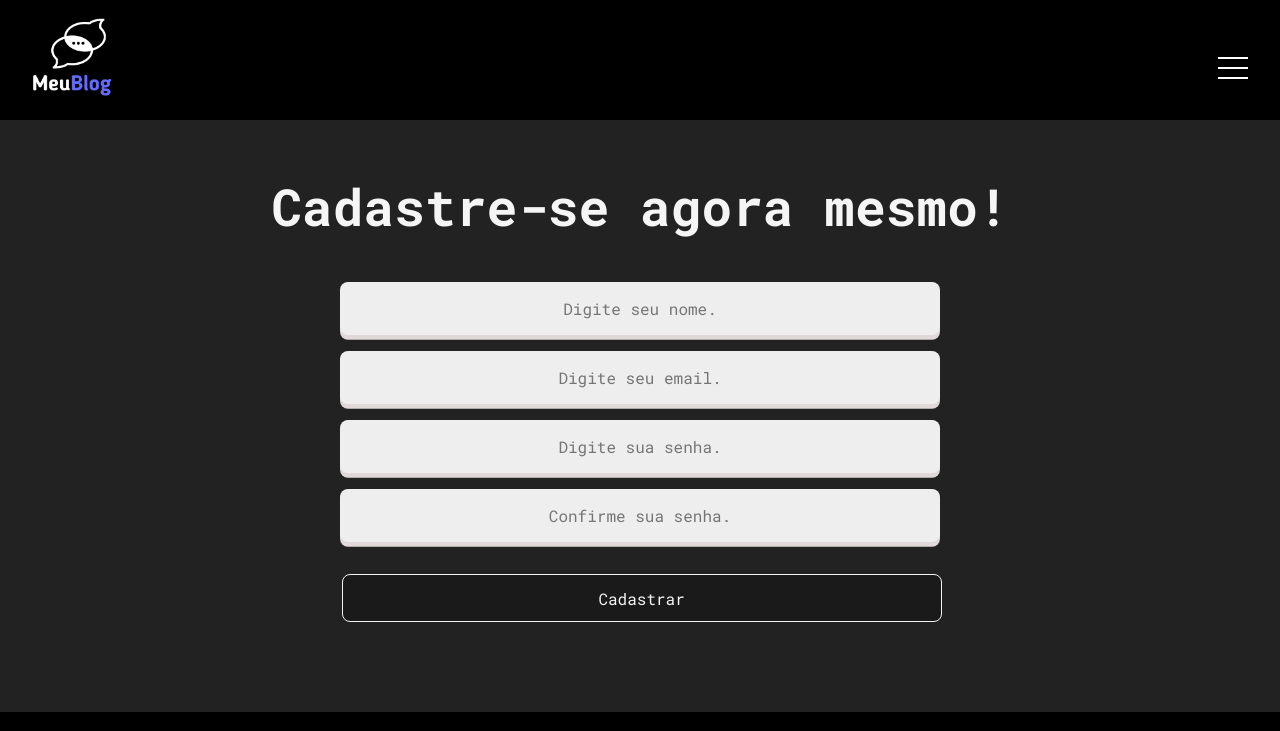
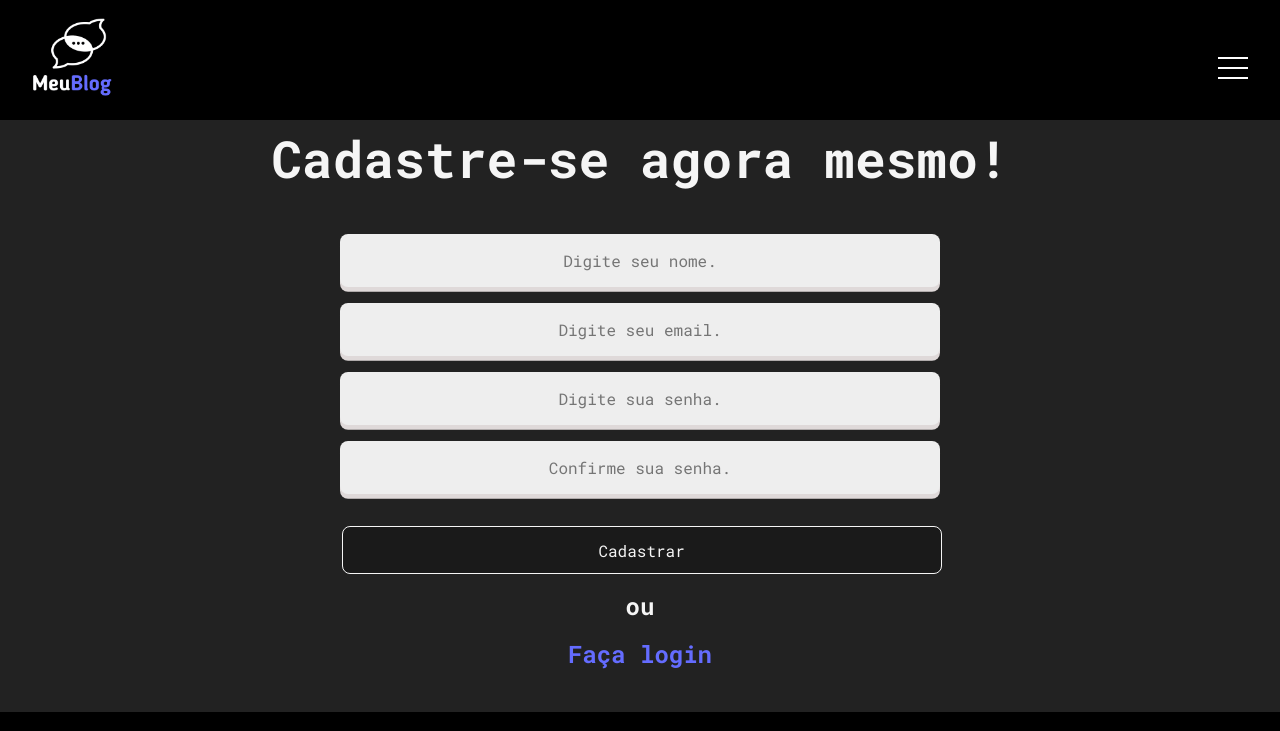
Before and after one commit to alexandreSouza31/Meu_Blog, a React (Vite) app: page /register in a window 1280 px wide. Shown: the top 731 px of the page. Built offline with nearby package versions, Linux system fonts and the light colour scheme; no server answers.

Commit message:
will add the register and login links

```diff
--- a/src/components/pages/Login/Login.jsx
+++ b/src/components/pages/Login/Login.jsx
@@ -4,6 +4,7 @@ import { useAuthentication } from "../../../hooks/useAuthentication";
 
 import "./Login.css";
 import CustomInput from "../../elements/CustomInput";
+import { Link } from "react-router-dom";
 const Login = () => {
 
     const [email, setEmail] = useState("");
@@ -56,6 +57,8 @@ const Login = () => {
                     <input type="submit" value="Aguarde..." />
                 )}
             </form>
+            <h2>ou</h2>
+            <Link to="/register"><h2>Cadastre-se!</h2></Link>
         </div>
     )
 }
--- a/src/components/pages/Register/Register.jsx
+++ b/src/components/pages/Register/Register.jsx
@@ -1,8 +1,10 @@
 import { useEffect, useState } from "react";
+import { Link } from "react-router-dom";
+
+import CustomInput from "../../elements/CustomInput";
+import { useAuthentication } from "../../../hooks/useAuthentication";
 
 import "./Register.css";
-import CustomInput from "../../elements/CustomInput";
-import { useAuthentication } from "../../../hooks/useAuthentication";
 
 const Register = () => {
     const [displayName, setDisplayName] = useState("");
@@ -91,6 +93,8 @@ const Register = () => {
                         <input type="submit" value="Aguarde..." />
                 )}
             </form>
+                <h2>ou</h2>
+            <Link to="/login"><h2>Faça login</h2></Link>
         </div>
     )
 }
```
